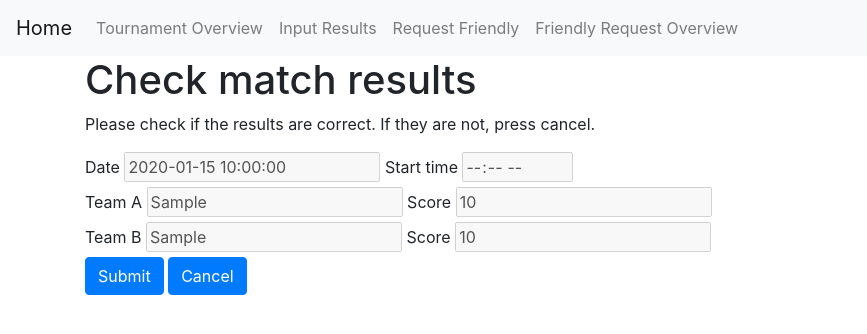
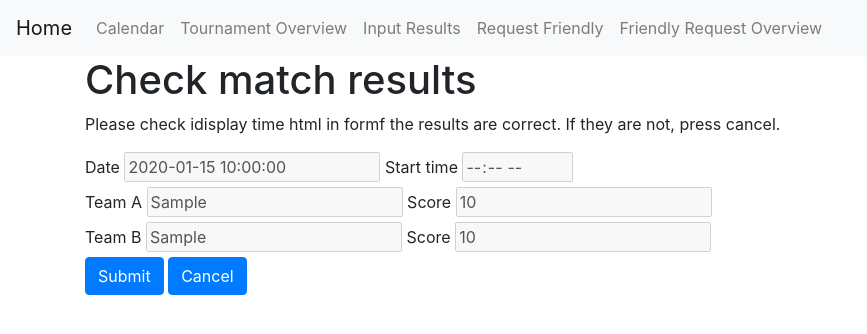
Before and after one commit to selinazwerver/ssl-scheduling-webAPI-2021, a Flask app: template templates/check_results.html in a window 1280 px wide. Shown: the top 334 px of the page, without its empty margins (0-867 px from the left). Run offline with Flask 2, Linux system fonts and the light colour scheme; the template is opened without the code that fills it: most values are stand-ins (such as "Sample title", 1, 10 or a date in 2020); some libraries are stand-ins or nearby versions.

Commit message:
csv to db + calendar integration

```diff
--- a/main.py
+++ b/main.py
@@ -8,7 +8,8 @@ app.config["DEBUG"] = True
 app.config['SECRET_KEY'] = 'blah'
 
 dataHandler = DataHandler()
-dataHandler.export_db_to_csv('schedule')
+# dataHandler.export_db_to_csv('schedule')
+dataHandler.export_csv_to_db('schedule')
 
 @app.route('/', methods=['GET', 'POST'])
 def index():
@@ -120,8 +121,11 @@ def request_friendly():
 
     return render_template('request_friendly.html')
 
-# @app.route('/tournament_schedule', methods=('GET'))
-# def tournament_schedule():
-#     return render_template('tournament_schedule.html')
+@app.route('/calendar', methods=['GET'])
+def calendar():
+    return render_template('calendar.html')
+
+
+
 
 app.run()
--- a/templates/base.html
+++ b/templates/base.html
@@ -25,6 +25,9 @@
         </button>
         <div class="collapse navbar-collapse" id="navbarNav">
             <ul class="navbar-nav">
+                <li class="nav-item">
+                    <a class="nav-link" href="{{url_for('calendar')}}">Calendar</a>
+                </li>
                 <li class="nav-item">
                     <a class="nav-link" href="{{url_for('tournament')}}">Tournament Overview</a>
                 </li>
--- /dev/null
+++ b/templates/calendar.html
@@ -0,0 +1,6 @@
+{% extends 'base.html' %}
+
+{% block content %}
+<h1>{% block title %} Google Calendar {% endblock %}</h1>
+<iframe src="https://calendar.google.com/calendar/embed?height=500&amp;wkst=2&amp;bgcolor=%23ffffff&amp;ctz=Atlantic%2FReykjavik&amp;src=Y182am5qZzdlajE5cnRzMDJxM21mOGdjYjJsb0Bncm91cC5jYWxlbmRhci5nb29nbGUuY29t&amp;src=Y191MTVobjkxdWJsMzhodW9qZTFoNW83bHFwMEBncm91cC5jYWxlbmRhci5nb29nbGUuY29t&amp;color=%23B39DDB&amp;color=%233F51B5&amp;showTabs=1&amp;mode=WEEK" style="border:solid 1px #777" width="1100" height="500" frameborder="0" scrolling="no"></iframe>
+{% endblock %}
--- a/templates/check_results.html
+++ b/templates/check_results.html
@@ -1,7 +1,7 @@
 {% extends 'base.html' %}
 {% block content %}
 <h1>{% block title %} Check match results {% endblock %}</h1>
-<p>Please check if the results are correct. If they are not, press cancel.</p>
+<p>Please check idisplay time html in formf the results are correct. If they are not, press cancel.</p>
 <form method="post">
 <div className="inputBox">
   <div class = "flex">
```
Also changed, not shown: DataHandler.py (+15 -0 lines), schedule.db, 1 other file.
